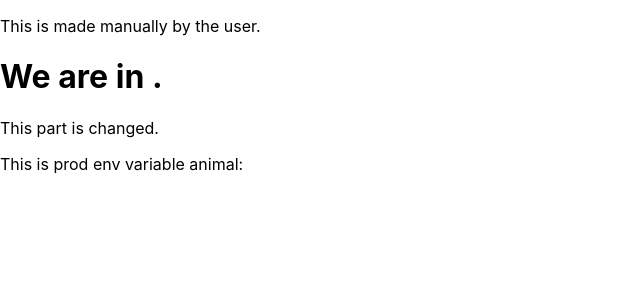
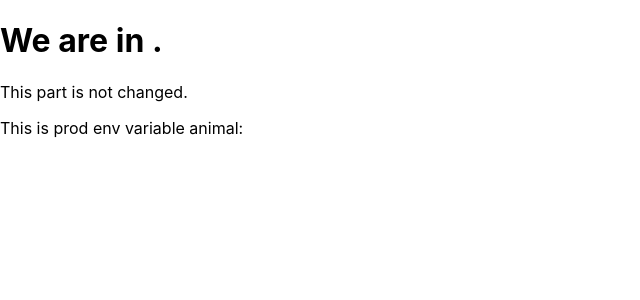
Before and after one commit to soroushkhosravi/my-react-app, a React (Create React App) app: page / in a window 1280 px wide. Shown: the top 300 px of the page, without its empty margins (0-640 px from the left). Built offline with nearby package versions, Linux system fonts and the light colour scheme.

Commit message:
the routes is used for redirecting to new pages.

```diff
--- a/public/index.html
+++ b/public/index.html
@@ -28,7 +28,6 @@
   </head>
   <body>
     <noscript>You need to enable JavaScript to run this app.</noscript>
-    <div id="root2"></div>
     <div id="root"></div>
     <!--
       This HTML file is a template.
--- a/src/App.js
+++ b/src/App.js
@@ -4,16 +4,10 @@ function App() {
       return (
         <div>
 	        <h1> We are in {process.env.REACT_APP_ENV}.</h1>
-	        <p>This part is changed.</p>
+	        <p>This part is not changed.</p>
 	        <p> This is prod env variable animal: {process.env.REACT_APP_CREATURE}</p>
         </div>
       )
 }
 
-function App2() {
-	return (
-		<p> This is made manually by the user.</p>
-	);
-}
-
-export {App, App2};
+export default App;
--- a/src/index.js
+++ b/src/index.js
@@ -1,21 +1,17 @@
 import React from 'react';
 import ReactDOM from 'react-dom/client';
 import './index.css';
-import {App, App2} from './App';
+import App from './App';
 import reportWebVitals from './reportWebVitals';
+import { BrowserRouter, Routes, Route } from "react-router-dom";
 
 const root = ReactDOM.createRoot(document.getElementById('root'));
 root.render(
-  <React.StrictMode>
-    <App />
-  </React.StrictMode>
-);
-
-const root2 = ReactDOM.createRoot(document.getElementById('root2'));
-root2.render(
-  <React.StrictMode>
-    <App2 />
-  </React.StrictMode>
+	<BrowserRouter>
+		<Routes>
+            <Route path="/" element={<App />} />
+        </Routes>
+	</BrowserRouter>
 );
 
 // If you want to start measuring performance in your app, pass a function
```
